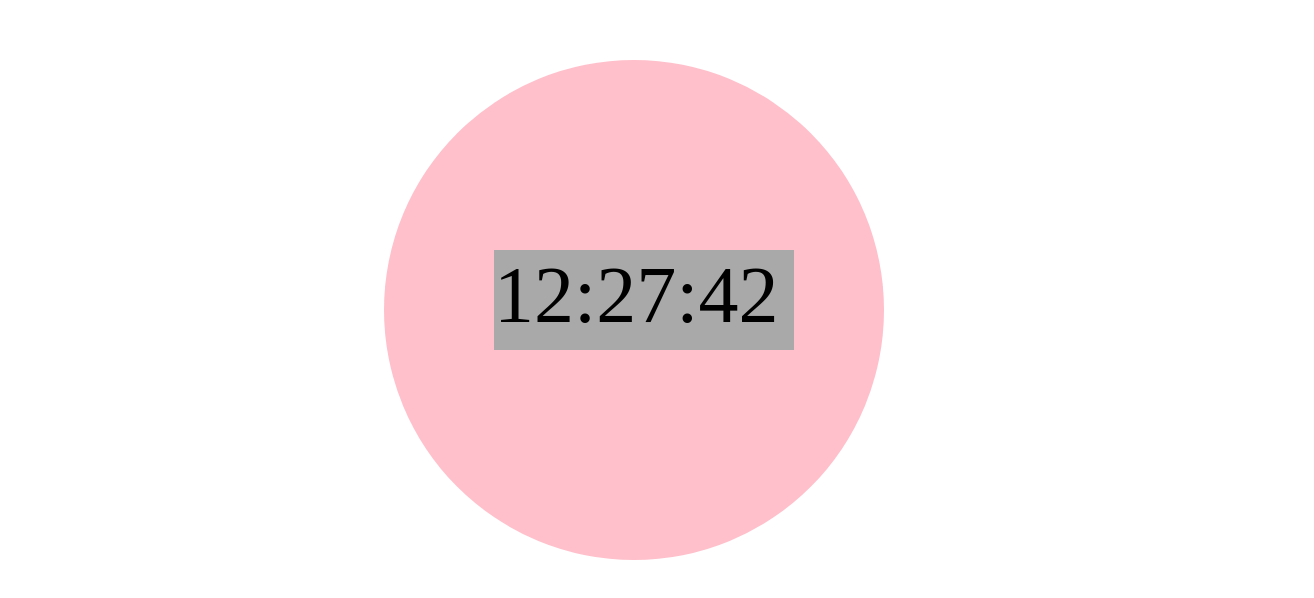
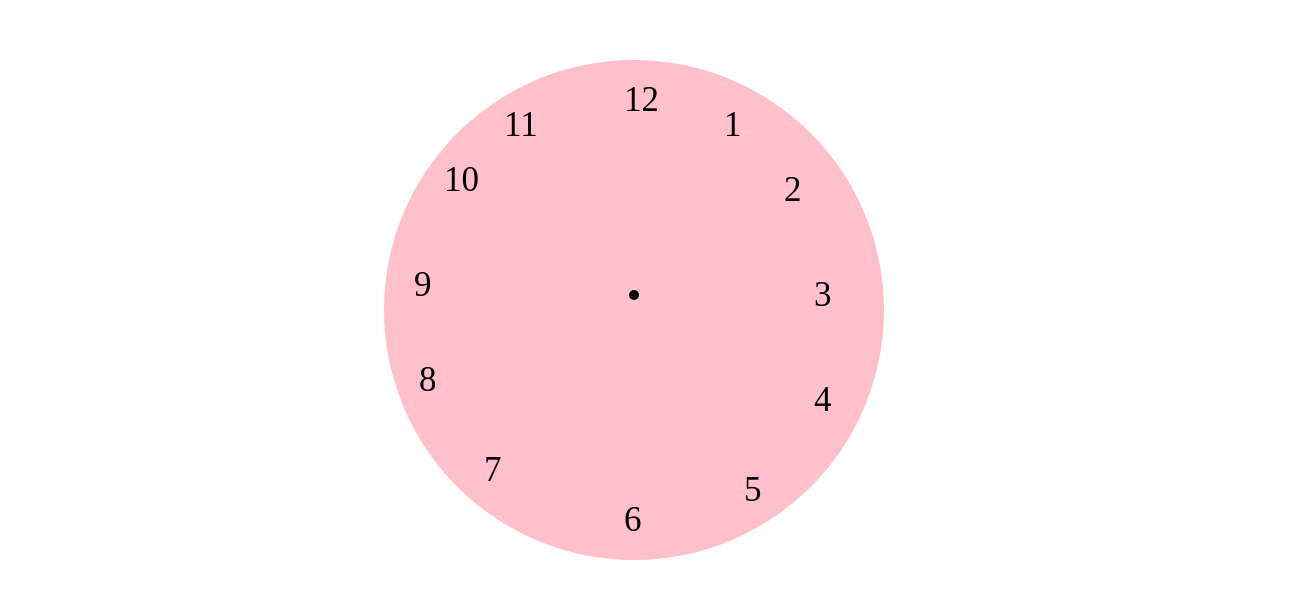
Before and after one commit to officialnitinbaghel/Clock-, a plain HTML site: page index1.html in a window 1280 px wide. Shown: the part 132-730 px from the top of the page, 1314 px wide, since content can reach past the window. Drawn offline with Linux system fonts and the light colour scheme.

Commit message:
second commit

```diff
--- a/index1.html
+++ b/index1.html
@@ -9,10 +9,24 @@
 <body onload="clock()">
 
     <div class="first">
-        <div class="sec">
+        <!-- <div class="sec">
 
 
-        </div>
+        </div> -->
+        <div class="hour1 hr">1</div>
+        <div class="hour2 hr">2</div>
+        <div class="hour3 hr">3</div>
+        <div class="hour4 hr">4</div>
+        <div class="hour5 hr">5</div>
+        <div class="hour6 hr">6</div>
+        <div class="hour7 hr">7</div>
+        <div class="hour8 hr">8</div>
+        <div class="hour9 hr">9</div>
+        <div class="hour10 hr">10</div>
+        <div class="hour11 hr">11</div>
+        <div class="hour12 hr">12</div>
+        <div class="point"></div>
+
 
     </div>
    <script>
--- a/style1.css
+++ b/style1.css
@@ -3,6 +3,7 @@
     height: 500px;
     width: 500px;
     border-radius: 60%;
+
 
 }
 
@@ -23,3 +24,71 @@ body{
 
     font-size: 80px;
 }
+.hr{
+    position: relative;
+    font-size: 35px;
+    left: 170px;
+}
+
+.hour1{
+    left: 340px;
+    top: 45px;
+
+}
+.hour2{
+    left: 400px;
+    top: 70px;
+}
+.hour3{
+    left: 430px;
+    top: 135px;
+}
+.hour4{
+    left: 430px;
+    top: 200px;
+}
+.hour5{
+    left:360px;
+    top:250px ;
+
+}
+.hour6{
+    left: 240px;
+    top:240px ;
+}
+.hour12{
+    left:240px ;
+    bottom: 420px;
+}
+
+.hour11{
+    bottom: 355px;
+    left: 120px;
+}
+.hour10{
+    bottom: 260px;
+    left: 60px;
+}
+.hour9{
+    bottom: 115px;
+    left: 30px;
+}
+
+.hour8{
+    left: 35px;
+    top: 20px;
+}
+
+.hour7{
+    top: 150px;
+    left: 100px;
+}
+.point{
+    background-color: black;
+    width: 10px;
+    height: 10px;
+    border-radius: 10px;
+    bottom: 250px;
+    position: relative;
+    left: 245px;
+}
```
Also changed, not shown: index1.js (added).
